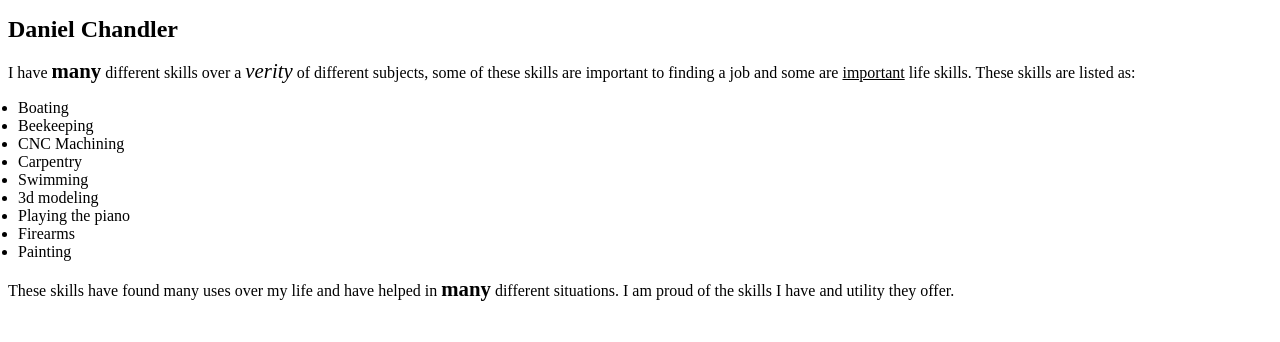
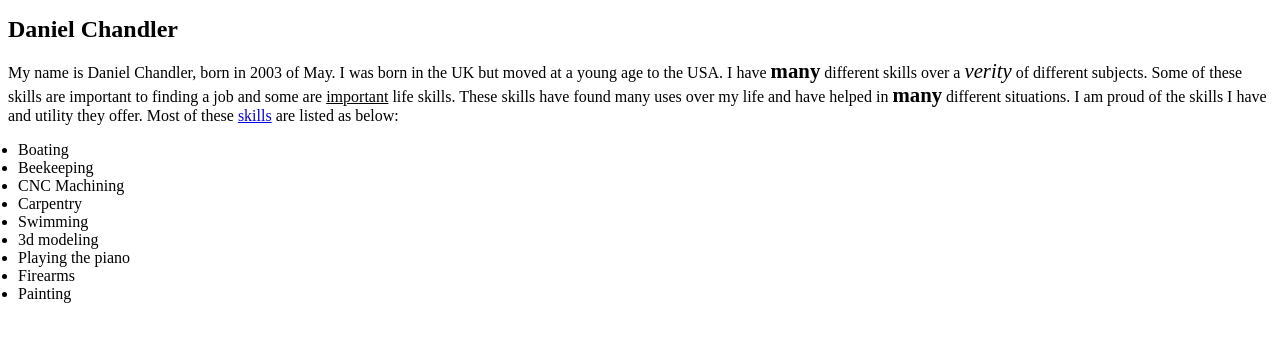
Before and after one commit to fassx/se111_202320, a plain HTML site: page w1/index.html in a window 1280 px wide. Drawn offline with Linux system fonts and the light colour scheme.

Commit message:
Added more stuff

```diff
--- a/w1/index.html
+++ b/w1/index.html
@@ -13,11 +13,14 @@
         <!--Need to add more sentences at least 4, can use list but it don't go towards sentence count-->
         <h1 style="font-size: 1.5em;">Daniel Chandler</h1>
             <p>
-            I have <b style="font-size: 1.3em;">many</b> different skills over a <i style="font-size: 1.3em;">verity</i> of different subjects,
-            some of these skills are important to finding a job and some are <u>important</u> life skills.
-            These skills are listed as:
+            My name is Daniel Chandler, born in 2003 of May. I was born in the UK but moved at a young age to the USA.
+            I have <b style="font-size: 1.3em;">many</b> different skills over a <i style="font-size: 1.3em;">verity</i> of different subjects.
+            Some of these skills are important to finding a job and some are <u>important</u> life skills.
+            These skills have found many uses over my life and have helped in <b style="font-size: 1.3em;">many</b> different situations.
+            I am proud of the skills I have and utility they offer.
+            Most of these <a href="#skills-list">skills</a> are listed as below:
             </p>
-        <ul style="padding-left: 10px;">
+        <ul id="skills-list" style="padding-left: 10px;">
             <li>Boating</li>
             <li>Beekeeping</li>
             <li>CNC Machining</li>
@@ -28,13 +31,6 @@
             <li>Firearms</li>
             <li>Painting</li>
         </ul>
-        <P>
-            These skills have found many uses over my life and have helped in <b style="font-size: 1.3em;">many</b> different situations. I am proud of the skills I have and
-            utility they offer.
-        </P>
-
-
-
     </div>
 </body>
 </html>
```
Also changed, not shown: week1_demo/index.html (+7 -0 lines).
